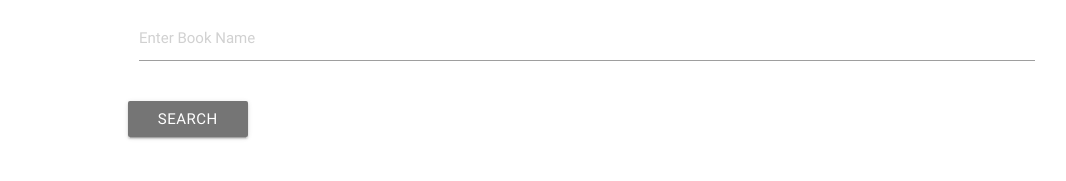
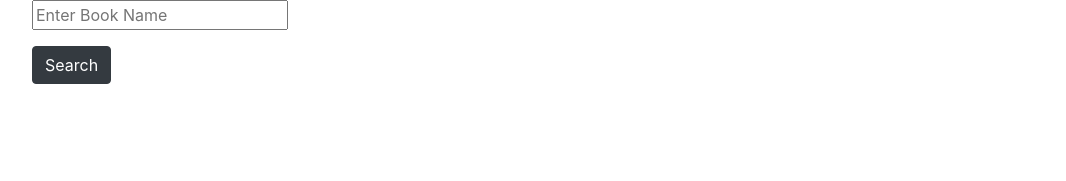
Before and after one commit to zaynaib/8th-light-google3, a plain HTML site: page index.html in a window 1280 px wide. Shown: the whole page, without its empty margins (53-1119 px from the left). Drawn offline with nearby package versions, Linux system fonts and the light colour scheme; a web font is replaced by a local one.

Commit message:
Cleaned up readme file and replaced index html file wih cleaner code

```diff
--- a/index.html
+++ b/index.html
@@ -1,50 +1,36 @@
 <!DOCTYPE html>
-<html lang="en" >
 
-<head>
-  <meta charset="UTF-8">
-  <title>8th Light Google</title>
+<html lang="en">
 
-</head>
+  <head>
+    <!-- Required meta tags -->
+    <meta charset="utf-8">
+    <meta name="viewport" content="width=device-width, initial-scale=1, shrink-to-fit=no">
 
-<body>
+    <!-- Bootstrap CSS -->
+    <link rel="stylesheet" href="https://stackpath.bootstrapcdn.com/bootstrap/4.2.1/css/bootstrap.min.css" integrity="sha384-GJzZqFGwb1QTTN6wy59ffF1BuGJpLSa9DkKMp0DgiMDm4iYMj70gZWKYbI706tWS" crossorigin="anonymous">
 
-  <!DOCTYPE html>
-<html>
-  <head>
-    <!--Import Google Icon Font-->
-    <link href="https://fonts.googleapis.com/icon?family=Material+Icons" rel="stylesheet">
-    <!--Import materialize.css-->
+    <title>8th Light Google</title>
 
-    <link type="text/css" rel="stylesheet" href="./assets/css/style.css"  media="screen,projection"/>
-    <!-- Compiled and minified CSS -->
-    <link rel="stylesheet" href="https://cdnjs.cloudflare.com/ajax/libs/materialize/0.100.2/css/materialize.min.css">
-    <link href="https://fonts.googleapis.com/css?family=Patua+One|Quicksand" rel="stylesheet">
-
-    <!--Let browser know website is optimized for mobile-->
-    <meta name="viewport" content="width=device-width, initial-scale=1.0"/>
   </head>
 
   <body>
+    <div class="container">
 
 
-    <div class="container">
+            <form>
+                <div class="form-group row">
+                    <div class="col-sm-10">
 
-        <div class="row">
-
-            <form class="col s12">
-                <div class="row">
-                <div class="input-field col s12">
                 <input type= "text" placeholder="Enter Book Name" id="bookName"class="validate"  aria-describedby="book search" >
                 </div>
+
                 </div>
+                <button id="searchBook" type="submit" class="btn btn-dark">Search</button>
+
             </form>
-            <div class="col-md-4 text-center">
-                <button id="searchBook" class="btn waves-effect waves-light grey darken-1" type="submit" name="action">Search
-                </button>
-            </div>
 
-        </div>
+
 
       <div id="resultsDiv" class="row">
 
@@ -54,22 +40,21 @@
 
 
 
-    <!--Import jQuery before materialize.js-->
-    <script type="text/javascript" src="https://code.jquery.com/jquery-3.2.1.min.js"></script>
-    <!-- Compiled and minified JavaScript -->
-    <script src="https://cdnjs.cloudflare.com/ajax/libs/materialize/0.100.2/js/materialize.min.js"></script>
-    <script type="text/javascript" src="./javascript/app.js"></script>
+    <!-- Optional JavaScript -->
+    <!-- jQuery first, then Popper.js, then Bootstrap JS -->
+    <script src="https://code.jquery.com/jquery-3.3.1.slim.min.js" integrity="sha384-q8i/X+965DzO0rT7abK41JStQIAqVgRVzpbzo5smXKp4YfRvH+8abtTE1Pi6jizo" crossorigin="anonymous"></script>
+    <script src="https://cdnjs.cloudflare.com/ajax/libs/popper.js/1.14.6/umd/popper.min.js" integrity="sha384-wHAiFfRlMFy6i5SRaxvfOCifBUQy1xHdJ/yoi7FRNXMRBu5WHdZYu1hA6ZOblgut" crossorigin="anonymous"></script>
+    <script src="https://stackpath.bootstrapcdn.com/bootstrap/4.2.1/js/bootstrap.min.js" integrity="sha384-B0UglyR+jN6CkvvICOB2joaf5I4l3gm9GU6Hc1og6Ls7i6U/mkkaduKaBhlAXv9k" crossorigin="anonymous"></script>
+     <script  src="js/index.js"></script>
+
   </body>
 </html>
-  <script src='https://cdnjs.cloudflare.com/ajax/libs/jquery/3.3.1/jquery.min.js'></script>
-
-
-
-    <script  src="js/index.js"></script>
 
 
 
 
-</body>
+
+
+
 
 </html>
```
Also changed, not shown: index.1.html (deleted, +0 -60 lines), 1 other file.
